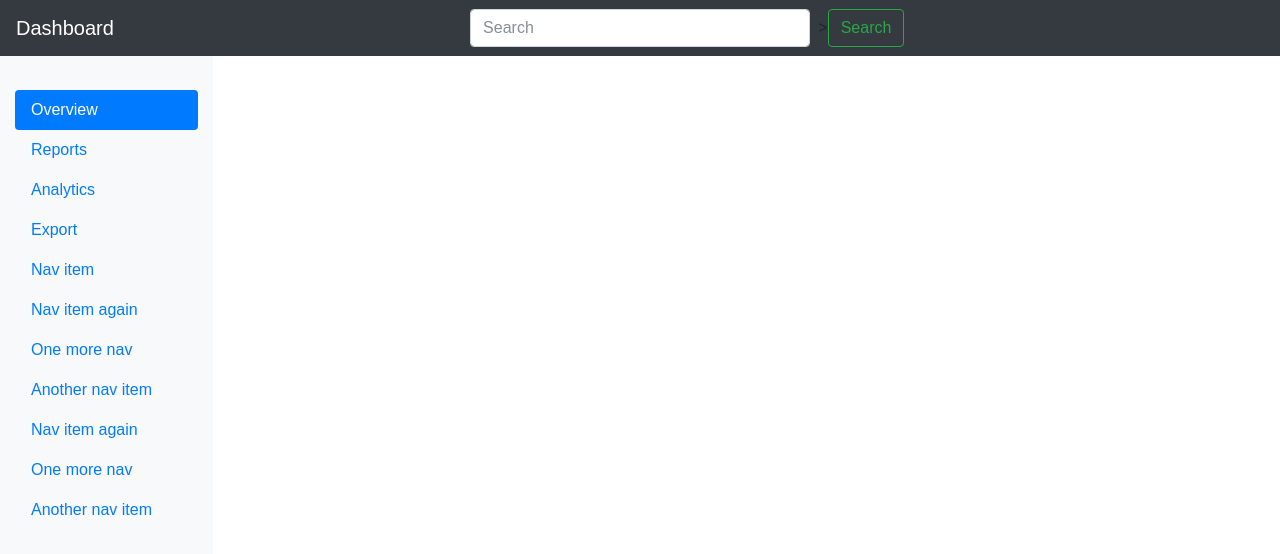
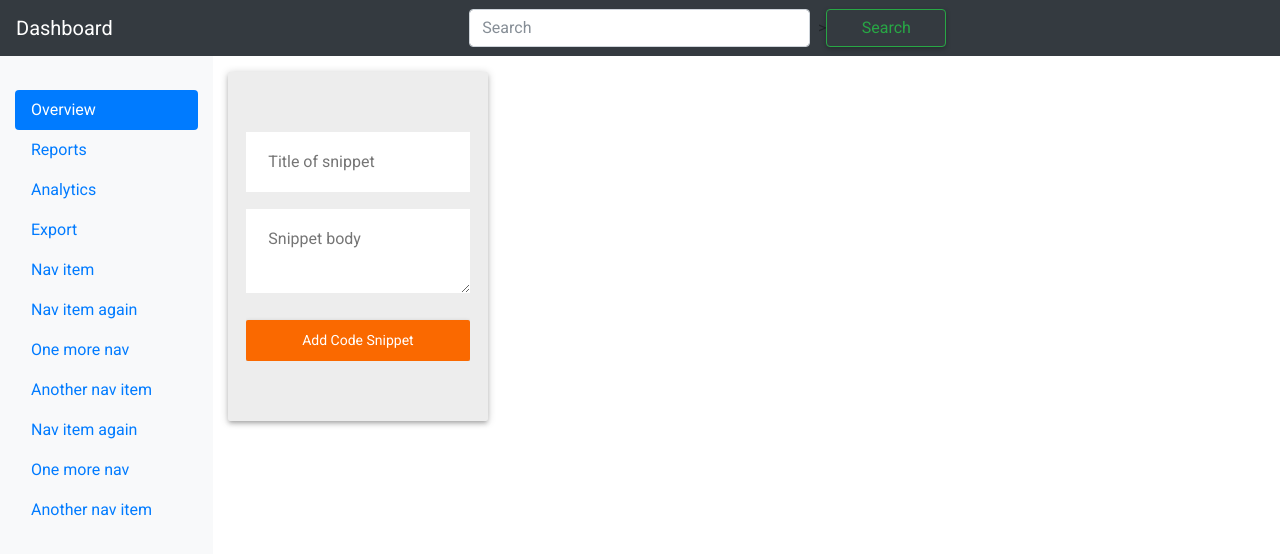
Before and after one commit to bloycey/code-hub, a React (Create React App) app: page / in a window 1280 px wide. Shown: the top 554 px of the page. Built offline with nearby package versions, Linux system fonts and the light colour scheme.

Commit message:
Made snippet form a component

```diff
--- a/public/index.html
+++ b/public/index.html
@@ -8,6 +8,7 @@
       manifest.json provides metadata used when your web app is added to the
       homescreen on Android. See https://developers.google.com/web/fundamentals/engage-and-retain/web-app-manifest/
     -->
+    <link href="https://fonts.googleapis.com/css?family=Roboto:300,400,500" rel="stylesheet">
     <link rel="stylesheet" href="https://maxcdn.bootstrapcdn.com/bootstrap/4.0.0-beta.2/css/bootstrap.min.css" integrity="sha384-PsH8R72JQ3SOdhVi3uxftmaW6Vc51MKb0q5P2rRUpPvrszuE4W1povHYgTpBfshb" crossorigin="anonymous">
     <link rel="manifest" href="%PUBLIC_URL%/manifest.json">
     <link rel="shortcut icon" href="%PUBLIC_URL%/favicon.ico">
--- a/src/App.css
+++ b/src/App.css
@@ -1,5 +1,5 @@
-h1, h2, h3, h4, h5, h6, p {
-  font-family: 'Roboto', sans-serif;
+* {
+  font-family: 'Roboto', sans-serif !important;
 }
 
 .sidebar {
@@ -43,6 +43,83 @@ h1, h2, h3, h4, h5, h6, p {
   font-size: large;
 }
 
+/*****************/
+
+.add-code {
+  border-radius: 2px;
+  margin-right: 50px;
+  background-color: rgb(237, 237, 237);
+  padding: 60px 18px;
+  box-shadow: 0 3px 4px 0 rgba(0,0,0,.14), 0 3px 3px -2px rgba(0,0,0,.12), 0 1px 8px 0 rgba(0,0,0,.2);
+  margin-bottom: 34px;
+  width: 25%;
+  margin-right: auto;
+}
+
+.display-item {
+  width: 65%;
+  margin-left: 50px;
+}
+
+.display-item button {
+  margin-top: 20px;
+  margin-left: auto;
+  display: block;
+}
+
+.add-code form {
+  width: 100%;
+  overflow: hidden;
+}
+
+.add-code input, .add-code textarea {
+  font-size: 22px;
+  color: #000;
+  padding: 18px 22px;
+  font-size: 16px;
+  margin-bottom: 17px;
+  border: 0;
+  display: block;
+  width: 100%;
+}
+
+.add-code ul, .display-item ul {
+  display: flex;
+  flex-wrap: wrap;
+  margin: 0;
+  padding: 0;
+}
+
+.add-code li {
+  width: calc(50% - 50px);
+  list-style-type: none;
+  margin-right: 50px;
+  background-color: rgb(237, 237, 237);
+  color: #000;
+  margin-bottom: 30px;
+  box-shadow: 0 3px 4px 0 rgba(0,0,0,.14), 0 3px 3px -2px rgba(0,0,0,.12), 0 1px 8px 0 rgba(0,0,0,.2);
+}
+
+.add-code form button {
+  width: 100%;
+  margin-top: 10px;
+}
+
+button {
+  border-radius: 2px;
+  min-width: 88px;
+  background-color: #FA6900;
+  cursor: pointer;
+  border: 0;
+  min-width: 120px;
+  color: #fff;
+  font-size: 14px;
+  box-shadow: 0 2px 5px 0 rgba(0,0,0,.26);
+  padding: 10px 6px;
+}
+
+/***************/
+
 @keyframes App-logo-spin {
   from { transform: rotate(0deg); }
   to { transform: rotate(360deg); }
--- a/src/App.js
+++ b/src/App.js
@@ -1,4 +1,5 @@
 import React, { Component } from 'react';
+import CreateSnippet from './components/createSnippet';
 import './App.css';
 
 class App extends Component {
@@ -69,6 +70,15 @@ class App extends Component {
       <main role="main" className="col-sm-9 ml-sm-auto col-md-10 pt-3">
         <h1>Dashboard</h1>
 
+        <CreateSnippet />
+
+          <section className='display-item'>
+            <div className='wrapper'>
+              <ul>
+              </ul>
+            </div>
+          </section>
+
       </main>
     </div>
   </div>
--- /dev/null
+++ b/src/components/createSnippet.js
@@ -0,0 +1,24 @@
+import React from 'react';
+import '../App.css';
+
+class CreateSnippet extends React.Component {
+    constructor(props) {
+        super(props);
+        this.state = {  }
+    }
+    render() {
+        return (
+
+        <section className='add-code'>
+            <form>
+              <input type="text" name="title" placeholder="Title of snippet" />
+              <textarea type="text" name="currentItem" placeholder="Snippet body" />
+              <button>Add Code Snippet</button>
+            </form>
+        </section>
+
+         )
+    }
+}
+
+export default CreateSnippet;
```
Also changed, not shown: src/logo.svg (deleted).
